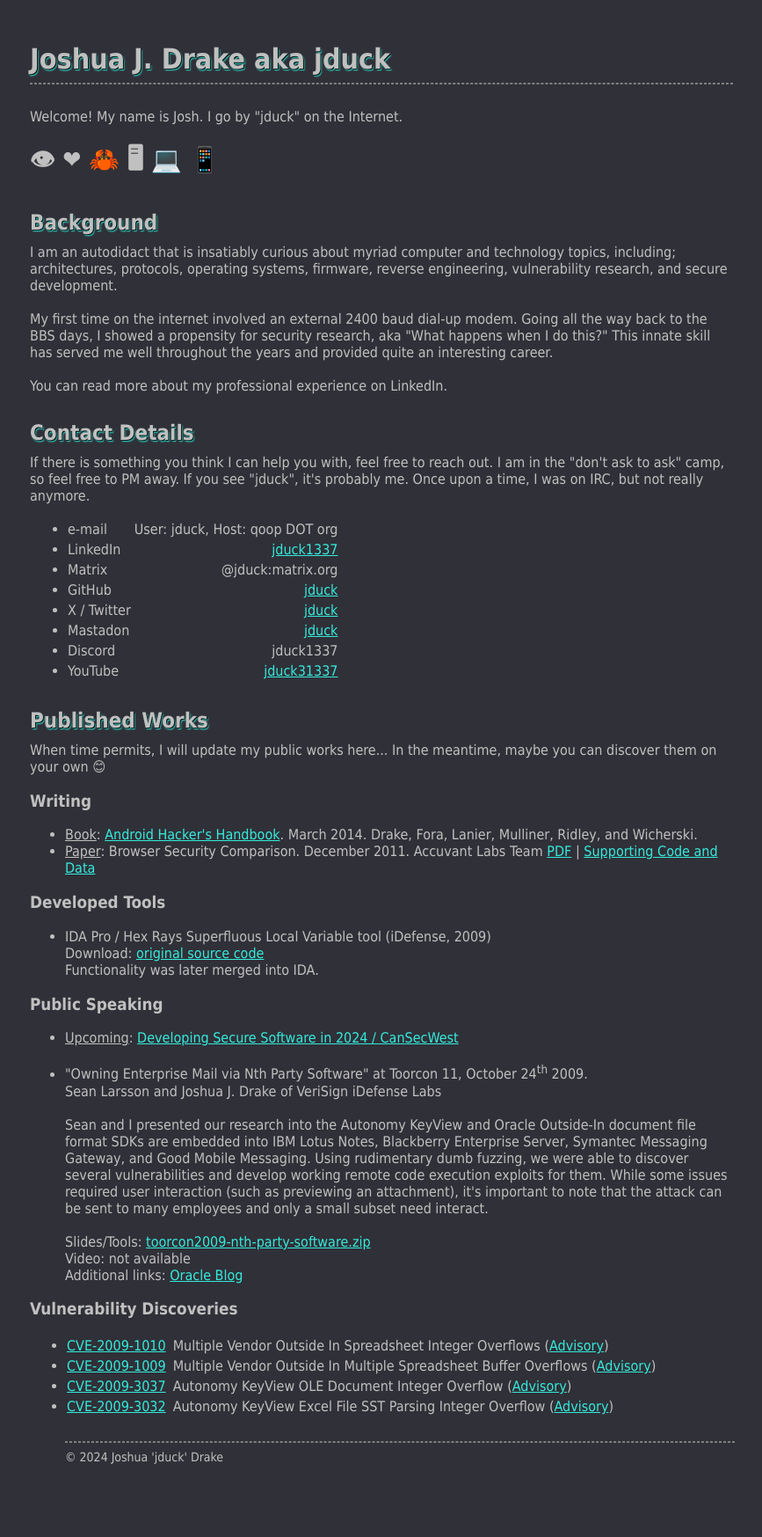
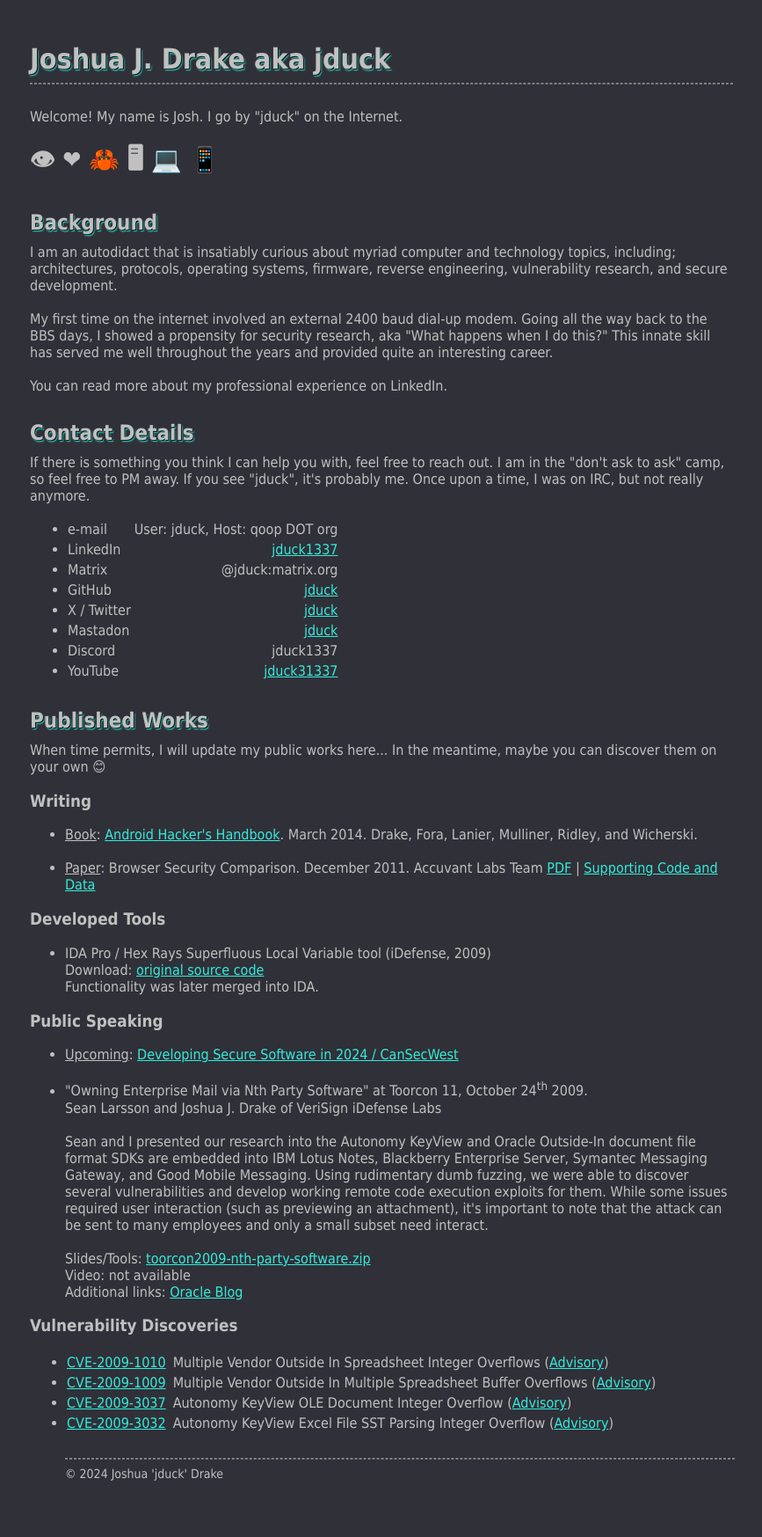
Before and after one commit to jduck/jduck.github.com, a Jekyll site: the page built from index.html, in a window 1280 px wide. Shown: the whole page at 88% size, without its empty margins (206-1073 px from the left). Built offline with Jekyll 4.4.1, drawn with Linux system fonts in a browser that asks for light colours.

Commit message:
Provide separation

```diff
--- a/index.html
+++ b/index.html
@@ -52,8 +52,9 @@ When time permits, I will update my public works here... In the meantime, maybe
 
 <h3>Writing</h3>
 <ul>
-<li><u>Book</u>: <a href="https://www.wiley.com/en-us/Android+Hacker%27s+Handbook-p-9781118608647">Android Hacker's Handbook</a>. March 2014. Drake, Fora, Lanier, Mulliner, Ridley, and Wicherski.
-  <li><u>Paper</u>: Browser Security Comparison. December 2011. Accuvant Labs Team <a href="/pubs/accuvant-browser-comparison/AccuvantBrowserSecComp_FINAL.pdf">PDF</a> | <a href="/pubs/accuvant-browser-comparison/Google%20Package%20v1.zip">Supporting Code and Data</a>
+<li><u>Book</u>: <a href="https://www.wiley.com/en-us/Android+Hacker%27s+Handbook-p-9781118608647">Android Hacker's Handbook</a>. March 2014. Drake, Fora, Lanier, Mulliner, Ridley, and Wicherski.</li>
+<br />
+<li><u>Paper</u>: Browser Security Comparison. December 2011. Accuvant Labs Team <a href="/pubs/accuvant-browser-comparison/AccuvantBrowserSecComp_FINAL.pdf">PDF</a> | <a href="/pubs/accuvant-browser-comparison/Google%20Package%20v1.zip">Supporting Code and Data</a></li>
 </ul>
 
 <h3>Developed Tools</h3>
```
